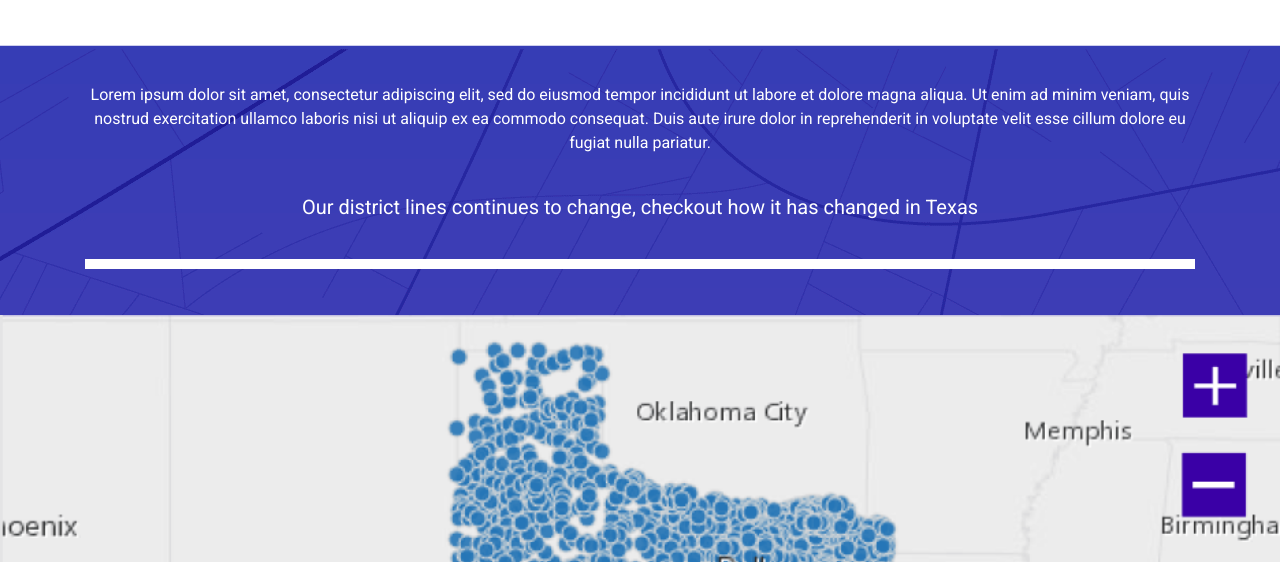
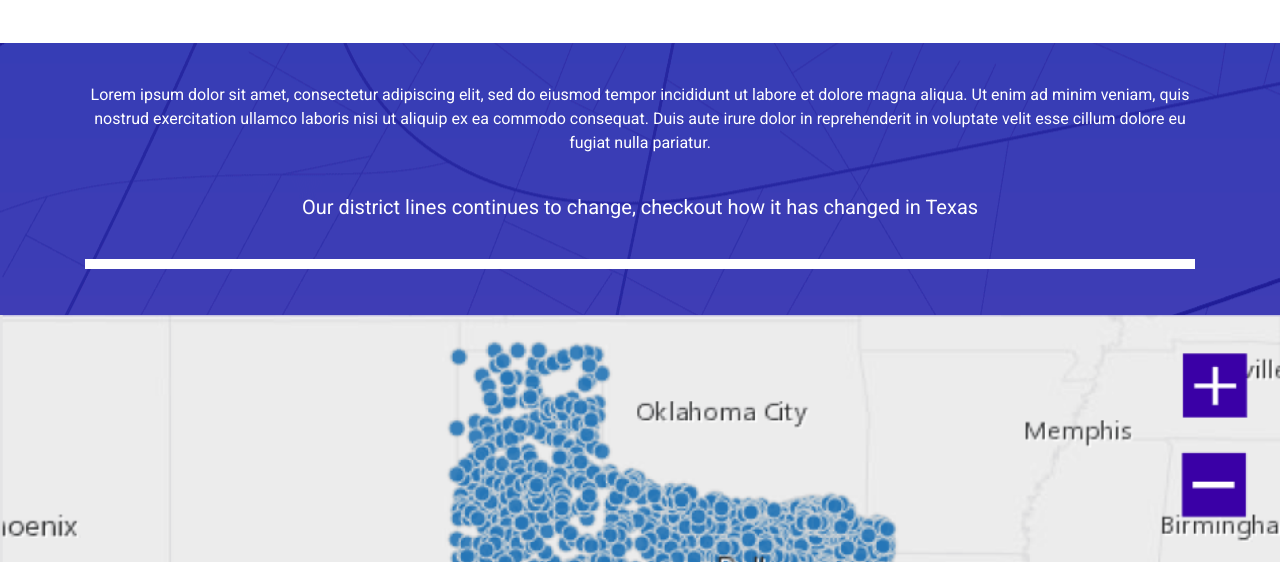
Before and after one commit to chpeebles/gerrymandering_proj, a website: page docs/index.html in a window 1280 px wide. Shown: the part 390-952 px from the top of the page. Drawn offline with Linux system fonts and the light colour scheme.

Commit message:
messed with background image styling

```diff
--- a/src/scss/main.scss
+++ b/src/scss/main.scss
@@ -24,14 +24,18 @@
 @import "home";
 @import "game";
 
-body {
+body, html {
   font-family: 'Roboto', sans-serif;
   text-align: center;
+  height: 100%;
 }
 
 .background {
   background-image: url("../img/Background_website.png");
   color: white;
+  background-position: center;
+  background-repeat: no-repeat;
+  <!-- background-size: cover; -->
 }
 
 .sect-padding {
```
Also changed, not shown: docs/css/main.css.
